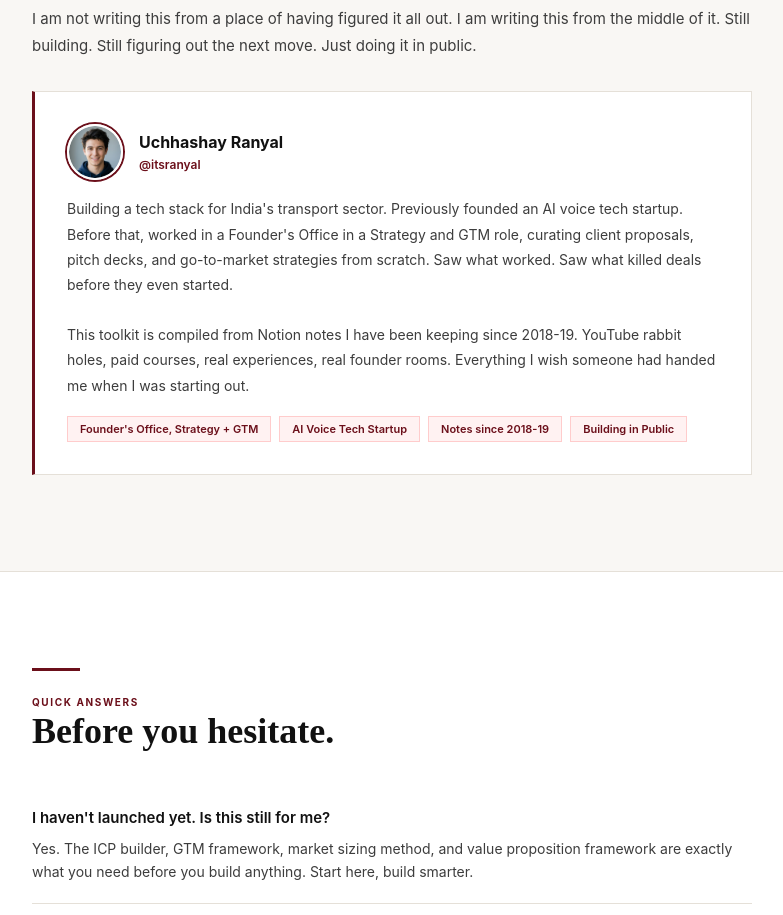
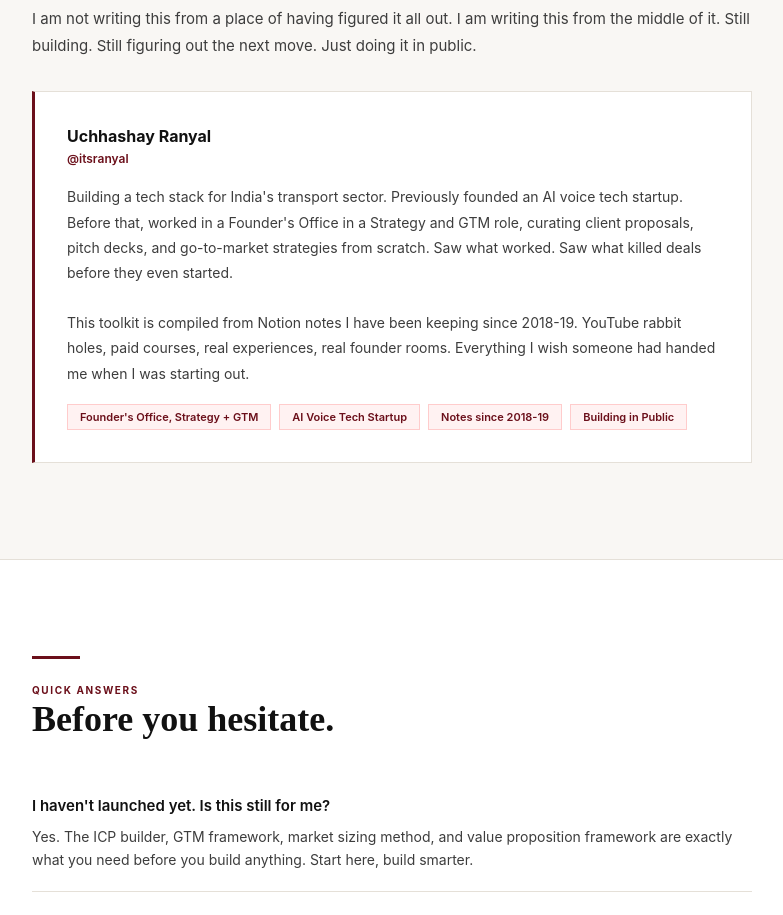
Before and after one commit to Uchhashay/the-founder-s-playbook, a React (Vite) app: page /toolkit in a window 1280 px wide. Shown: the part 6200-7115 px from the top of the page, without its empty margins (248-1031 px from the left). Built offline with nearby package versions, Linux system fonts and the light colour scheme.

Commit message:
refactor: remove avatar from ToolkitPage
Remove the avatar image from the ToolkitPage component and update the asset to the current version.

```diff
--- a/src/components/ToolkitPage.tsx
+++ b/src/components/ToolkitPage.tsx
@@ -640,12 +640,6 @@ export default function ToolkitPage() {
             </p>
                  <div className="bg-white border border-[#E5E0D8] border-l-3 border-l-[#6B0F1A] p-7 md:p-8 mt-8 hover:shadow-xl transition-all duration-300">
               <div className="flex items-center gap-4 mb-4">
-                <img
-                  className="w-14 h-14 rounded-full object-cover border-2 border-white ring-2 ring-[#6B0F1A] shrink-0"
-                  src={new URL('../assets/images/uchhashay_avatar_latest_1782879086642.jpg', import.meta.url).href}
-                  alt="Uchhashay Ranyal, @itsranyal"
-                  referrerPolicy="no-referrer"
-                />
                 <div>
                   <p className="text-[16px] font-bold text-[#111111] mb-0.5">Uchhashay Ranyal</p>
                   <p className="text-[12px] text-[#6B0F1A] font-semibold">@itsranyal</p>
```
Also changed, not shown: src/assets/images/uchhashay.jpeg.
